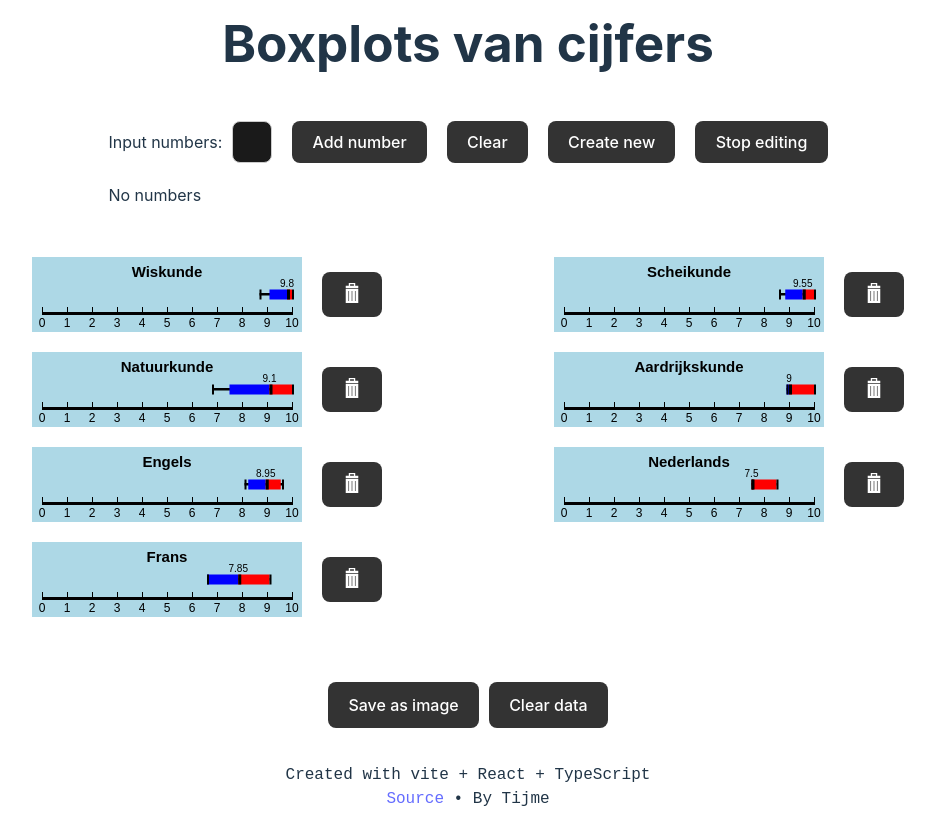
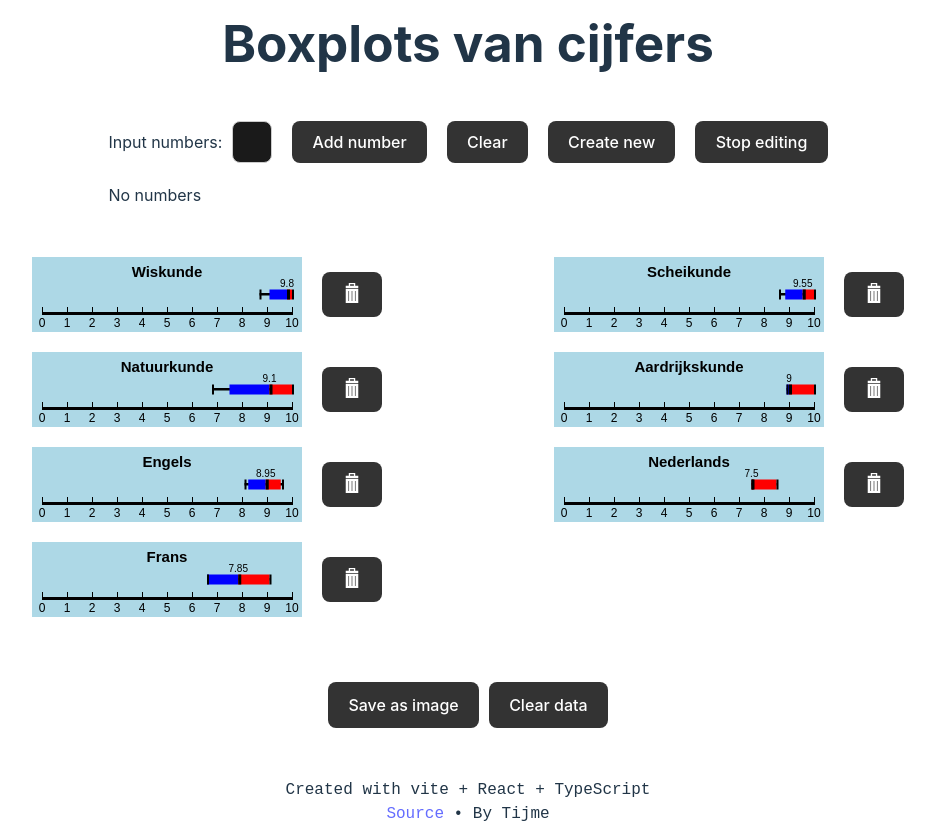
Before and after one commit to 7ijme/boxplot, a React (Vite) app: page / in a window 1280 px wide. Shown: the whole page, without its empty margins (172-1107 px from the left). Built offline with nearby package versions, Linux system fonts and the light colour scheme.

Commit message:
Update Container.css

```diff
--- a/src/Styles/Container.css
+++ b/src/Styles/Container.css
@@ -58,7 +58,8 @@
   gap: 5px;
   height: 50px;
   position: absolute;
-  bottom: 15px;
+  bottom: 0px;
+  padding-bottom:15px;
   /* footer should be at bottom  without margin */
 }
 
```
